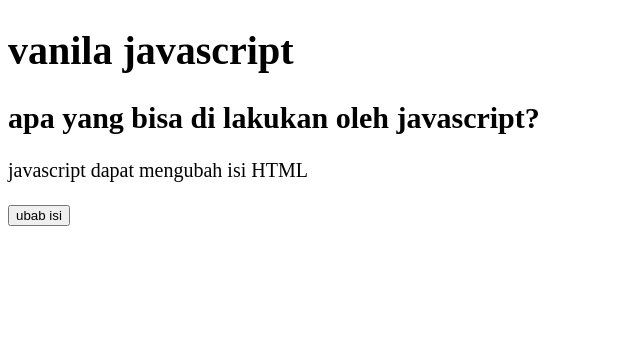
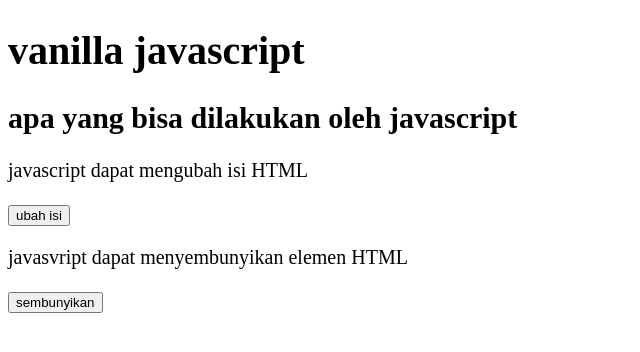
Before and after one commit to Muhamadlapa/latihan-16, a plain HTML site: page index.html in a window 1280 px wide. Shown: the whole page, without its empty margins (0-640 px from the left). Drawn offline with Linux system fonts and the light colour scheme.

Commit message:
menyembunyikan element html

```diff
--- a/index.html
+++ b/index.html
@@ -6,18 +6,25 @@
   <meta name="viewport" content="width=device-width, initial-scale=1">
 
   <title>HTML</title>
-  <title>vajilla javascript</title>
 
   <!-- HTML -->
 
 
   <!-- Custom Styles -->
   <link rel="stylesheet" href="style.css">
+  <title>vanilla javascript</title>
 </head>
-<h1>vanila javascript</h1>
-<h2>apa yang bisa di lakukan oleh javascript?</h2>
+
+<body>
+  <h1>vanilla javascript</h1>
+
+  <h2>apa yang bisa dilakukan oleh javascript</h2>
   <p id="ganti">javascript dapat mengubah isi HTML</p>
-  <button onclick="document.getElementById('ganti').innerHTML='pengen sukses'">ubab isi</button>
+  <button  onclick="document.getElementById('ganti')
+  .innerHTML ='lapa'" >ubah isi</button>
+
+  <p id="sembunyi">javasvript dapat menyembunyikan elemen HTML</p>
+  <button  onclick="document.getElementById('sembunyi').style.display = 'none'">sembunyikan</button>
   <!-- Project -->
   <script src="./main.js"></script>
 </body>
```
